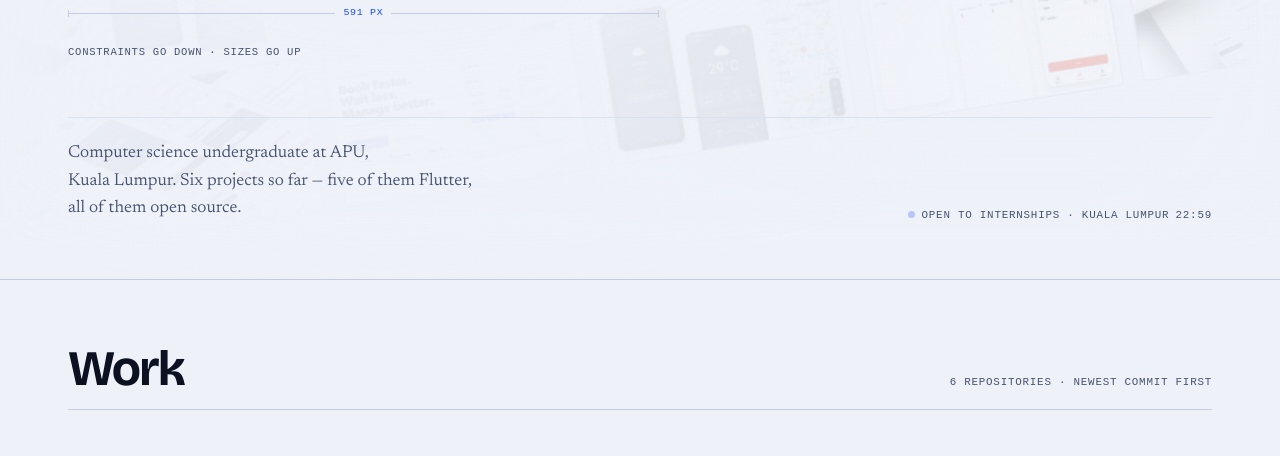
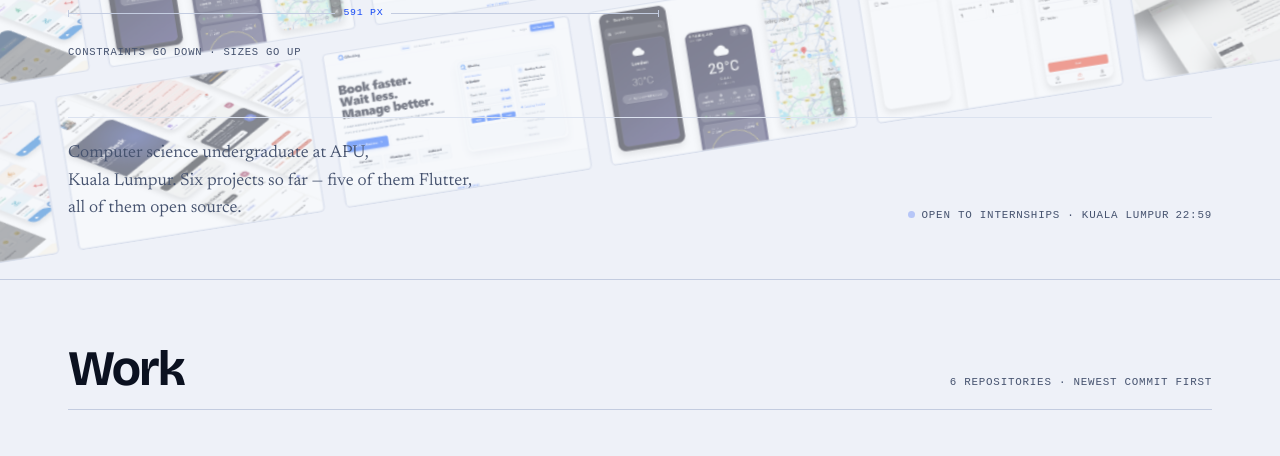
Before and after one commit to ZakiNazal/zakinazal.github.io, a plain HTML site: page index.html in a window 1280 px wide. Shown: the part 528-984 px from the top of the page. Drawn offline with nearby package versions, Linux system fonts and the light colour scheme; a web font is replaced by a local one.

Commit message:
new file:   .vscode/launch.json 	modified:   styles.css

```diff
--- a/styles.css
+++ b/styles.css
@@ -27,7 +27,7 @@
   --ease: cubic-bezier(0.2, 0.7, 0.2, 1);
 
   /* how loud the hero marquee is allowed to be behind the headline */
-  --drift: 0.42;
+  --drift: 0.50;
 }
 
 @media (prefers-color-scheme: dark) {
@@ -42,7 +42,7 @@
     --accent: #7ba4ff;
     --accent-quiet: #1a2540;
     /* bright covers on a near-black field read much louder — pull them back */
-    --drift: 0.3;
+    --drift: 0.8;
   }
 }
 
@@ -56,7 +56,7 @@
   --line-soft: #1b2436;
   --accent: #7ba4ff;
   --accent-quiet: #1a2540;
-  --drift: 0.3;
+  --drift: 0.7;
 }
 
 /* ---------------- BASE ---------------- */
@@ -340,6 +340,7 @@ ol {
 .dmc__scrim {
   position: absolute;
   inset: 0;
+  opacity: 0;
   background:
     radial-gradient(76% 70% at 30% 44%,
       var(--field) 0 30%,
```
